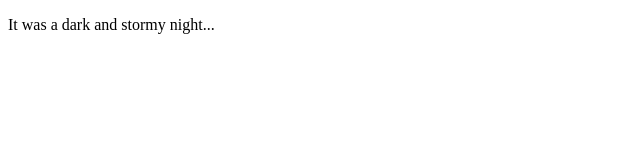
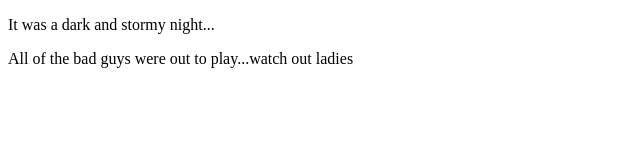
Before and after one commit to garonpower/fireside-story, a plain HTML site: page index.html in a window 1280 px wide. Shown: the whole page, without its empty margins (0-640 px from the left). Drawn offline with Linux system fonts and the light colour scheme.

Commit message:
added second line of story

```diff
--- a/index.html
+++ b/index.html
@@ -6,5 +6,7 @@
 </head>
 <body>
 <p>It was a dark and stormy night...</p>
+<p>All of the bad guys were out to play...watch out ladies</p>
+
 </body>
 </html>
```
